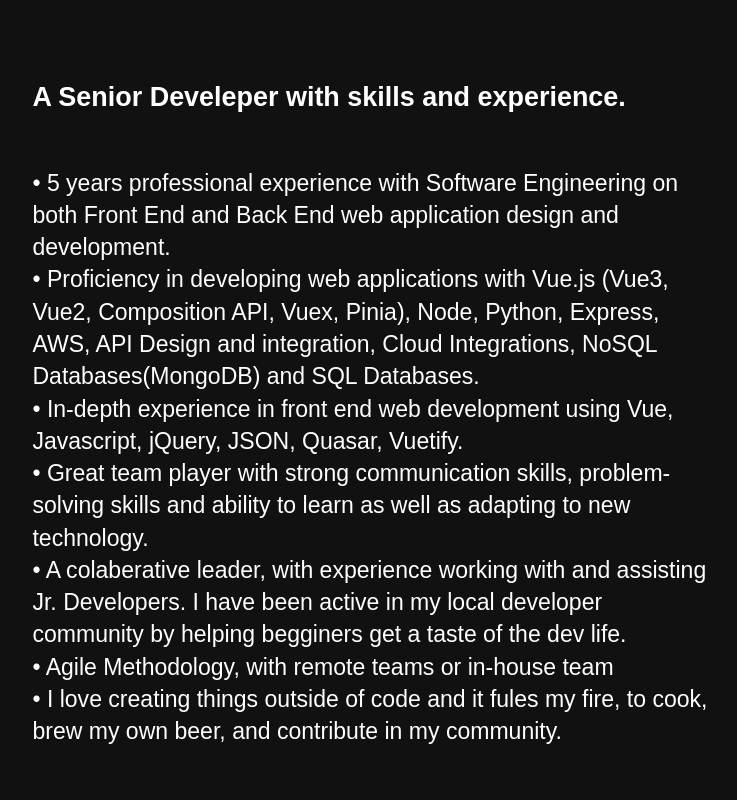
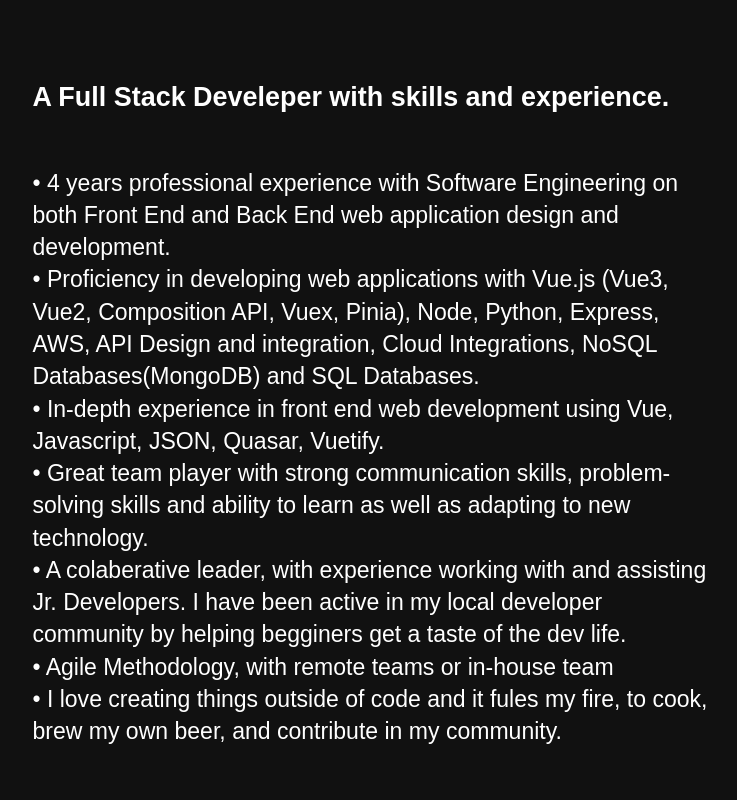
Before and after one commit to jbull328/react-portfolio, a React (Create React App) app: page / in a window 1280 px wide. Shown: the top 800 px of the page, without its empty margins (457-1194 px from the left). Built offline with nearby package versions, Linux system fonts and the light colour scheme; what webfontloader would draw is missing.

Commit message:
updates text on landing page

```diff
--- a/src/components/Landing.js
+++ b/src/components/Landing.js
@@ -57,15 +57,15 @@
     const events = this.state;
     return (
       <div className="Landing">
-        <h3>A Senior Develeper with skills and experience.</h3>
+        <h3>A Full Stack Develeper with skills and experience.</h3>
         <p>
-          • 5 years professional experience with Software Engineering on both
+          • 4 years professional experience with Software Engineering on both
           Front End and Back End web application design and development.
           <br />• Proficiency in developing web applications with Vue.js (Vue3, Vue2, Composition API, Vuex, Pinia),
           Node, Python, Express, AWS, API Design and integration, Cloud Integrations,
           NoSQL Databases(MongoDB) and SQL Databases.
           <br />• In-depth experience in front end web development
-          using Vue, Javascript, jQuery, JSON, Quasar, Vuetify.
+          using Vue, Javascript, JSON, Quasar, Vuetify.
           <br />• Great team player with strong communication skills,
           problem-solving skills and ability to learn as well as adapting to new
           technology.
```
